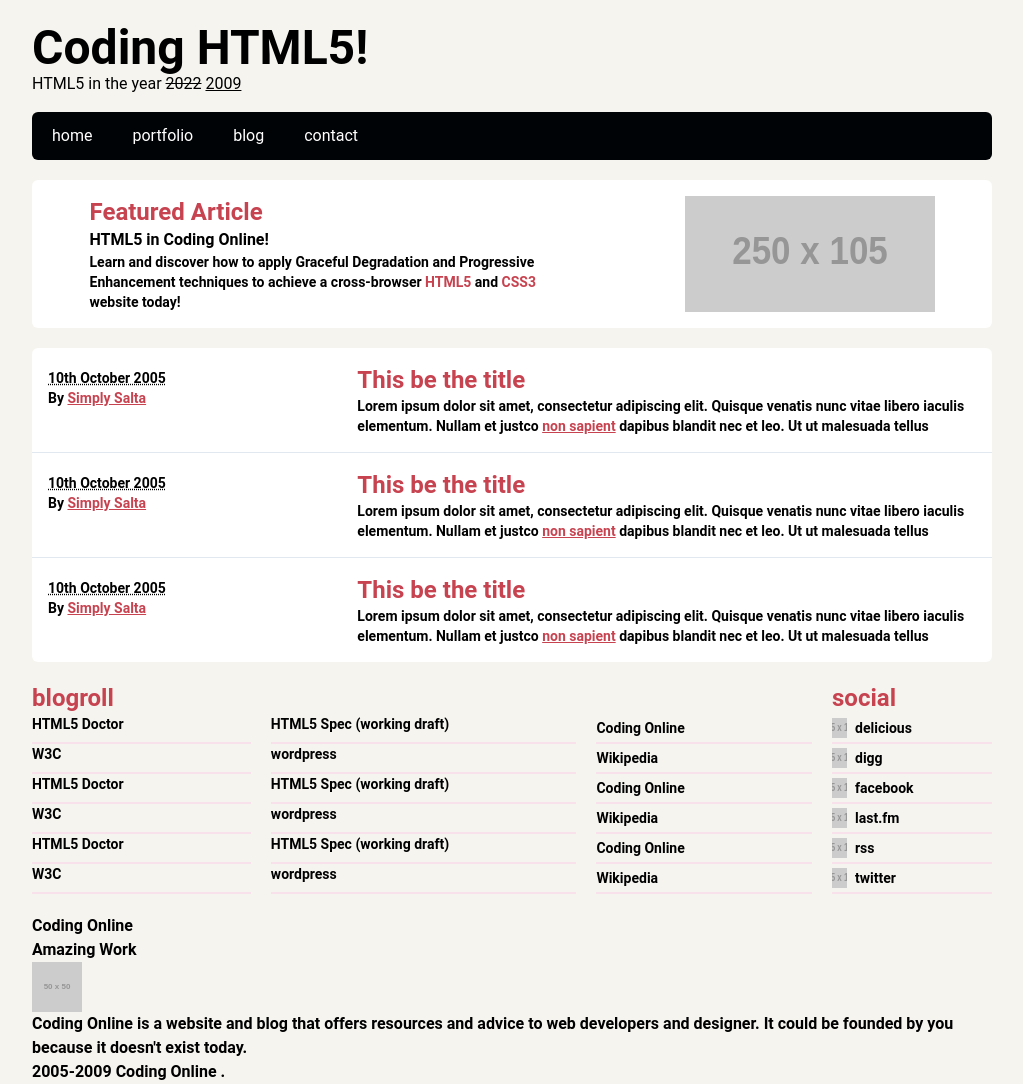
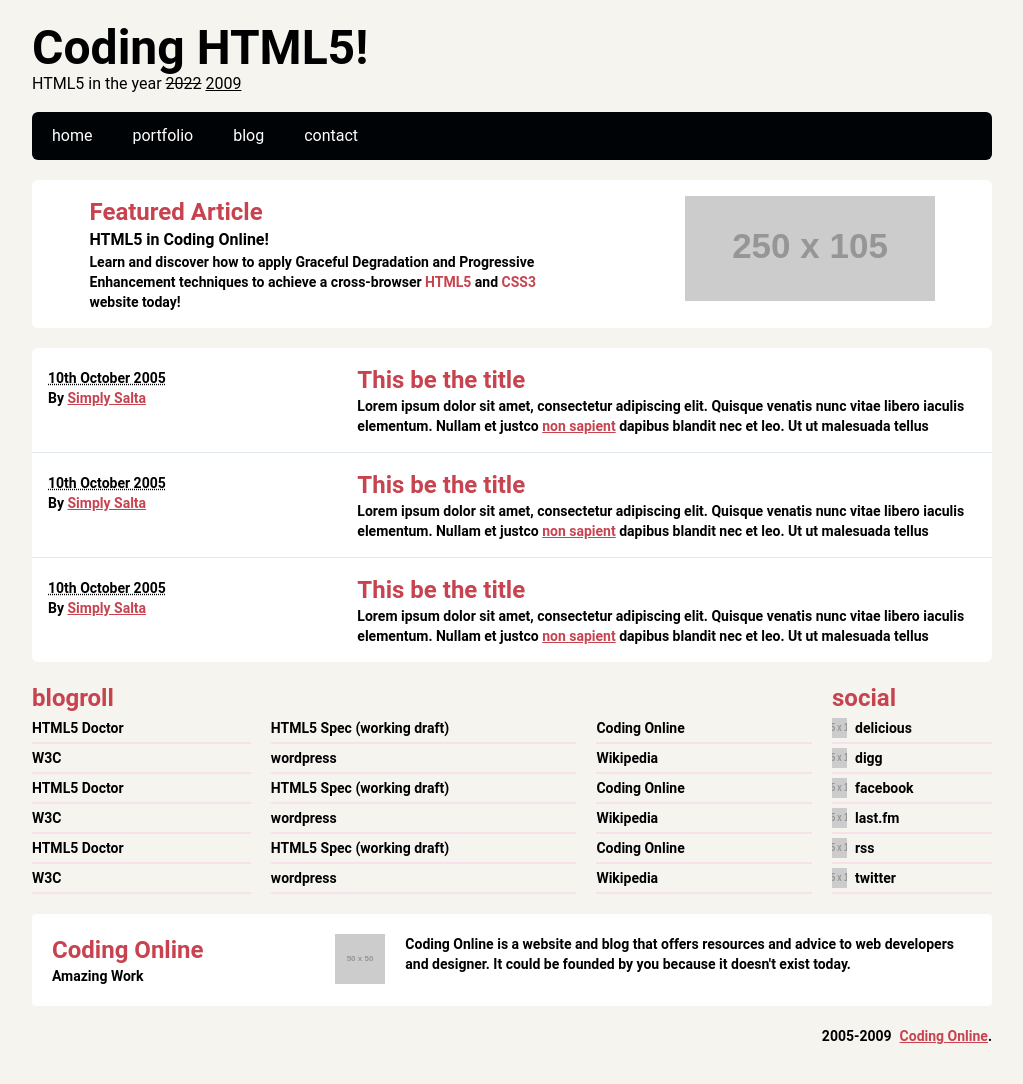
Before and after one commit to nhanphan2112/semantic-tailwind, a website: page index.html in a window 1280 px wide. Shown: the whole page, without its empty margins (128-1151 px from the left). After the commit the page ends 1046 px from the top, so only its background shows below. Drawn offline with Linux system fonts and the light colour scheme; placeholder pictures from the web are drawn by us.

Commit message:
styled sub footer

```diff
--- a/index.html
+++ b/index.html
@@ -41,7 +41,7 @@
 							website today!
 						</p>
 					</header>
-					<img class="h-105px w-250px" src="http://via.placeholder.com/250x105" alt="featured article image" />
+					<img class="h-[105px] w-[250px]" src="http://via.placeholder.com/250x105" alt="featured article image" />
 				</article>
 
         <section class="mb-5 divide-y rounded-md divide-slate-200 bg-textLightColor">
@@ -103,18 +103,18 @@
 					<aside class="w-5/6" >
 						<h2 class="text-2xl text-primaryColor">blogroll</h2>
 						<ul class="grid grid-flow-col grid-rows-6">
-							<li class="mr-5 text-sm border-b-2 border-pink-200/50 hover:bg-primaryColor hover:text-textLightColor">HTML5 Doctor</li>
-							<li class="mr-5 text-sm border-b-2 border-pink-200/50 hover:bg-primaryColor hover:text-textLightColor">W3C</li>
-							<li class="mr-5 text-sm border-b-2 border-pink-200/50 hover:bg-primaryColor hover:text-textLightColor">HTML5 Doctor</li>
-							<li class="mr-5 text-sm border-b-2 border-pink-200/50 hover:bg-primaryColor hover:text-textLightColor">W3C</li>
-							<li class="mr-5 text-sm border-b-2 border-pink-200/50 hover:bg-primaryColor hover:text-textLightColor">HTML5 Doctor</li>
-							<li class="mr-5 text-sm border-b-2 border-pink-200/50 hover:bg-primaryColor hover:text-textLightColor">W3C</li>
-							<li class="mr-5 text-sm border-b-2 border-pink-200/50 hover:bg-primaryColor hover:text-textLightColor">HTML5 Spec (working draft)</li>
-							<li class="mr-5 text-sm border-b-2 border-pink-200/50 hover:bg-primaryColor hover:text-textLightColor">wordpress</li>
-							<li class="mr-5 text-sm border-b-2 border-pink-200/50 hover:bg-primaryColor hover:text-textLightColor">HTML5 Spec (working draft)</li>
-							<li class="mr-5 text-sm border-b-2 border-pink-200/50 hover:bg-primaryColor hover:text-textLightColor">wordpress</li>
-							<li class="mr-5 text-sm border-b-2 border-pink-200/50 hover:bg-primaryColor hover:text-textLightColor">HTML5 Spec (working draft)</li>
-							<li class="mr-5 text-sm border-b-2 border-pink-200/50 hover:bg-primaryColor hover:text-textLightColor">wordpress</li>
+							<li class="py-1 mr-5 text-sm border-b-2 border-pink-200/50 hover:bg-primaryColor hover:text-textLightColor">HTML5 Doctor</li>
+							<li class="py-1 mr-5 text-sm border-b-2 border-pink-200/50 hover:bg-primaryColor hover:text-textLightColor">W3C</li>
+							<li class="py-1 mr-5 text-sm border-b-2 border-pink-200/50 hover:bg-primaryColor hover:text-textLightColor">HTML5 Doctor</li>
+							<li class="py-1 mr-5 text-sm border-b-2 border-pink-200/50 hover:bg-primaryColor hover:text-textLightColor">W3C</li>
+							<li class="py-1 mr-5 text-sm border-b-2 border-pink-200/50 hover:bg-primaryColor hover:text-textLightColor">HTML5 Doctor</li>
+							<li class="py-1 mr-5 text-sm border-b-2 border-pink-200/50 hover:bg-primaryColor hover:text-textLightColor">W3C</li>
+							<li class="py-1 mr-5 text-sm border-b-2 border-pink-200/50 hover:bg-primaryColor hover:text-textLightColor">HTML5 Spec (working draft)</li>
+							<li class="py-1 mr-5 text-sm border-b-2 border-pink-200/50 hover:bg-primaryColor hover:text-textLightColor">wordpress</li>
+							<li class="py-1 mr-5 text-sm border-b-2 border-pink-200/50 hover:bg-primaryColor hover:text-textLightColor">HTML5 Spec (working draft)</li>
+							<li class="py-1 mr-5 text-sm border-b-2 border-pink-200/50 hover:bg-primaryColor hover:text-textLightColor">wordpress</li>
+							<li class="py-1 mr-5 text-sm border-b-2 border-pink-200/50 hover:bg-primaryColor hover:text-textLightColor">HTML5 Spec (working draft)</li>
+							<li class="py-1 mr-5 text-sm border-b-2 border-pink-200/50 hover:bg-primaryColor hover:text-textLightColor">wordpress</li>
 							<li class="py-1 mr-5 text-sm border-b-2 border-pink-200/50 hover:bg-primaryColor hover:text-textLightColor">Coding Online</li>
 							<li class="py-1 mr-5 text-sm border-b-2 border-pink-200/50 hover:bg-primaryColor hover:text-textLightColor">Wikipedia</li>
 							<li class="py-1 mr-5 text-sm border-b-2 border-pink-200/50 hover:bg-primaryColor hover:text-textLightColor">Coding Online</li>
@@ -173,22 +173,22 @@
           </aside>
         </section>
 
-        <section class="">
-          <header>
-            <h2><a href="">Coding Online</a></h2>
-            <p>Amazing Work</p>
+        <section class="flex justify-around p-5 mb-5 rounded bg-textLightColor">
+          <header class="basis-1/3">
+            <h2 class="text-2xl text-primaryColor"><a class="hover:text-textLightColor hover:bg-primaryColor" href="">Coding Online</a></h2>
+            <p class="text-sm">Amazing Work</p>
           </header>
-          <img src="http://via.placeholder.com/50x50" alt="footer-image" />
-          <p>
+          <img class="w-[50px] h-[50px] mr-5" src="http://via.placeholder.com/50x50" alt="footer-image" />
+          <p class="text-sm basis-2/3">
             Coding Online is a website and blog that offers resources and advice
             to web developers and designer. It could be founded by you because
             it doesn't exist today.
           </p>
         </section>
 
-				<aside class="">
-					<time>2005-2009</time>
-					<a href="">Coding Online</a>
+				<aside class="flex justify-end text-sm">
+					<time class="pr-2">2005-2009</time>
+					<a class="underline text-primaryColor hover:bg-primaryColor hover:text-textLightColor" href="">Coding Online</a>
 					<span>.</span>
 					<!-- re-evaluate p tag above -->
 					<!-- change p tag into a tag Feb 2 -->
```
Also changed, not shown: app.css.
